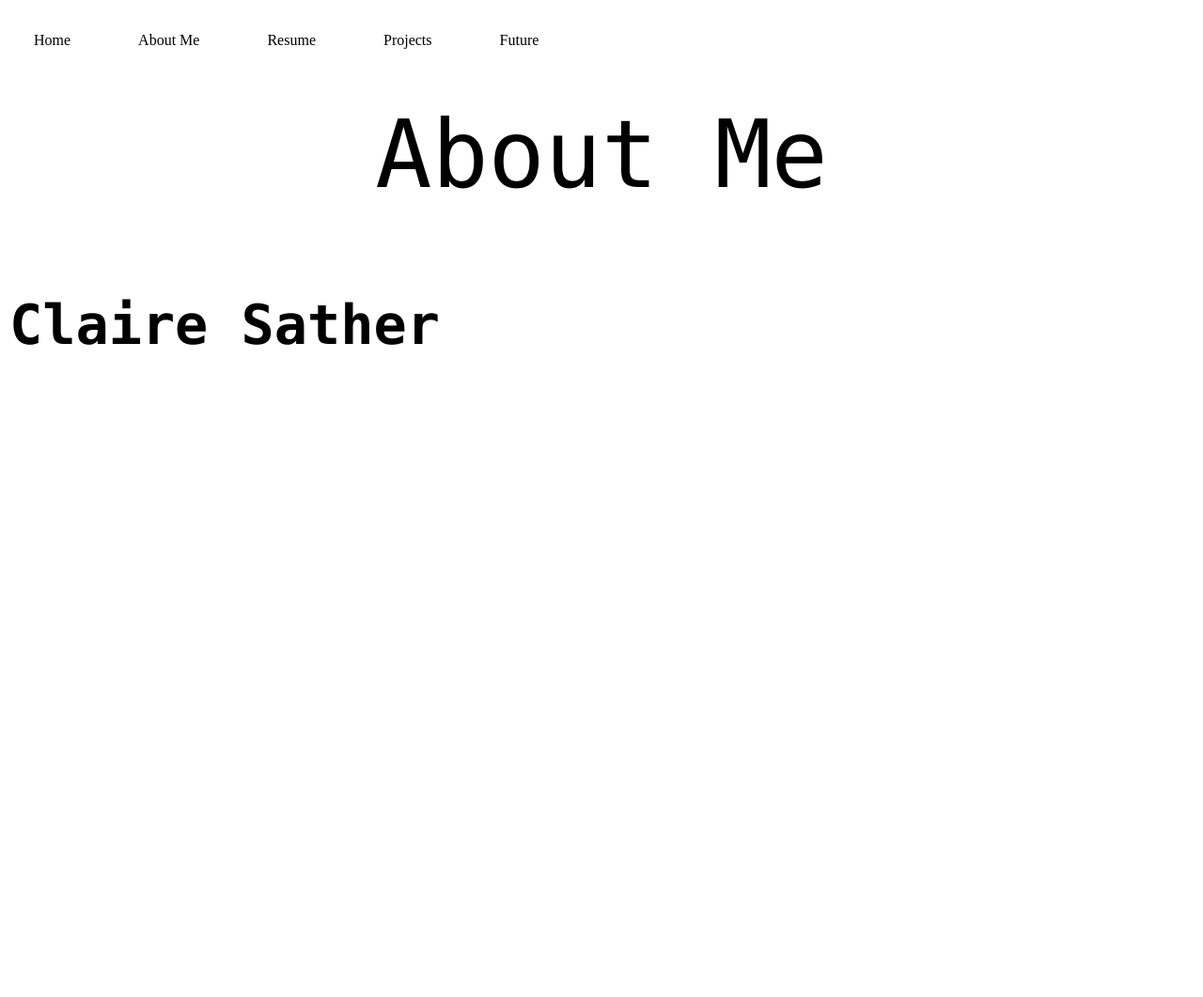
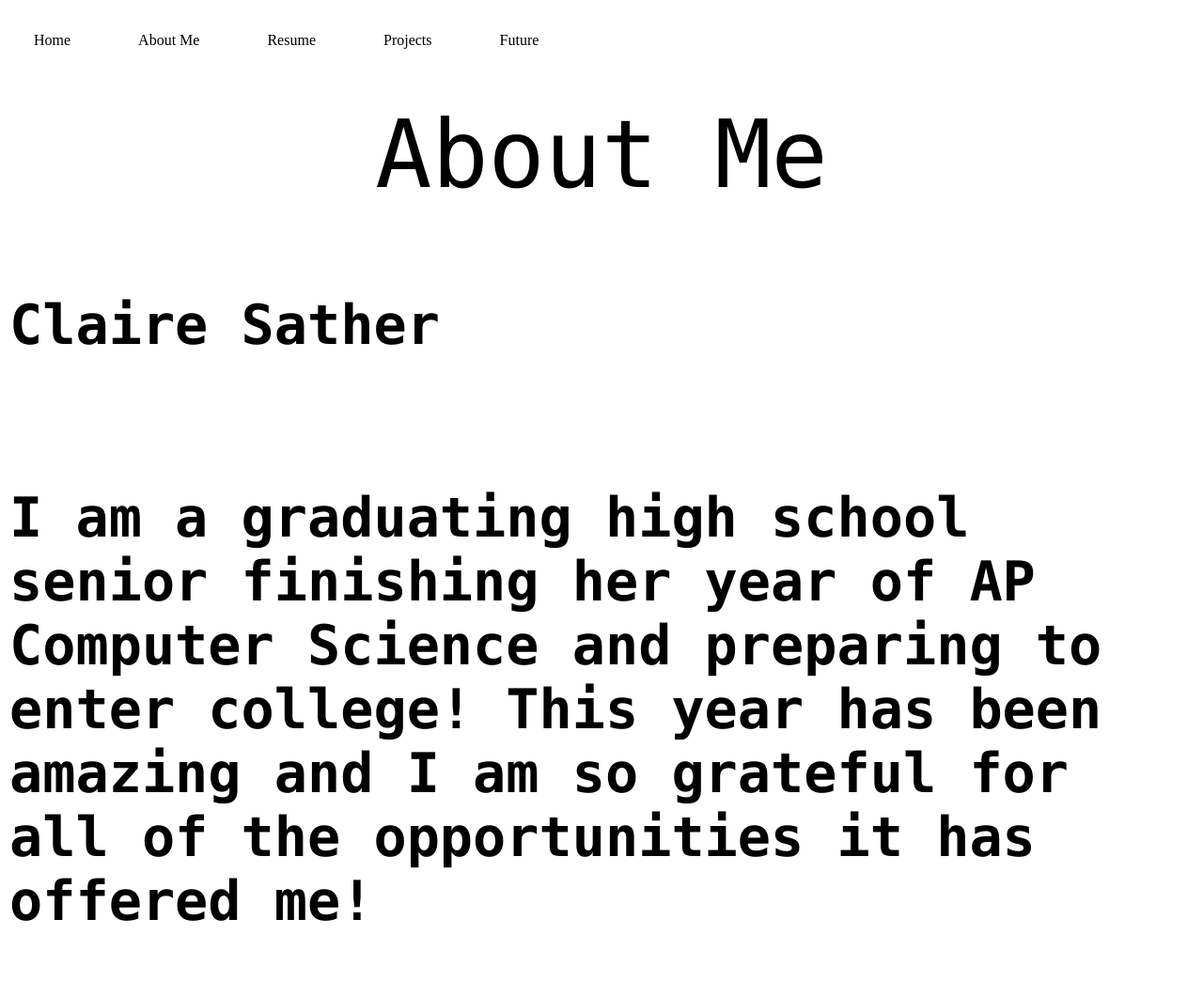
Before and after one commit to claire-ss/REAL-PUBLIC-APCSP-PORTFOLIO, a plain HTML site: page aboutMe.html in a window 1280 px wide. Shown: the whole page at 94% size. Before the commit the page ends 800 px from the top, so only its background shows below. Drawn offline with Linux system fonts and the light colour scheme.

Commit message:
Update aboutMe.html with personal introduction
Added a personal introduction to the aboutMe page.

```diff
--- a/aboutMe.html
+++ b/aboutMe.html
@@ -21,6 +21,9 @@
     <h3 class="p3"> Claire Sather</h3>
   </div>
 
+    <div class="container">
+    <h3 class="p3"> I am a graduating high school senior finishing her year of AP Computer Science and preparing to enter college! This year has been amazing and I am so grateful for all of the opportunities it has offered me! </h3>
+  </div>
 
 </body>
 </html>
```
